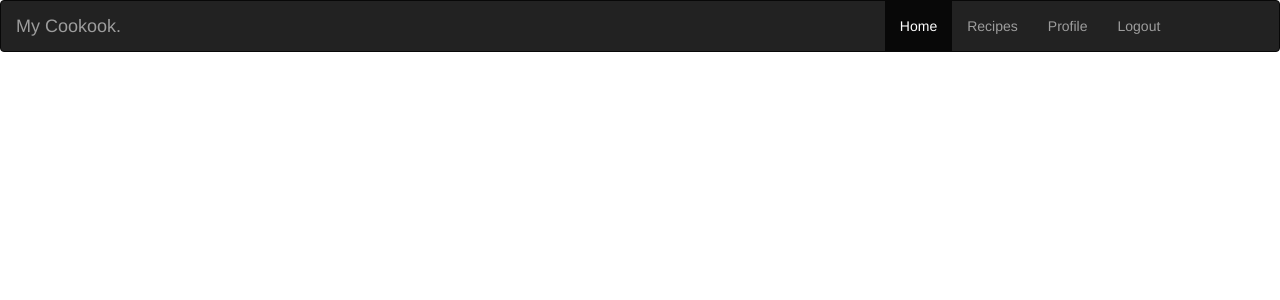
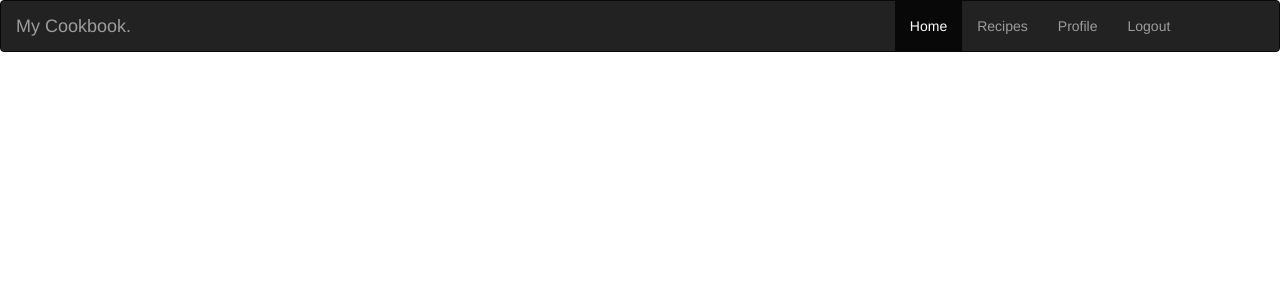
Before and after one commit to angelpatel95/cookbook, a Flask app: template templates/base.html in a window 1280 px wide. Shown: the top 300 px of the page. Run offline with Flask 2, Linux system fonts and the light colour scheme; the template is opened without the code that fills it, so the values that code supplies are empty; parts of the project's set-up code (start-up, migrations or seed data) failed here and were passed over; some libraries are stand-ins or nearby versions.

Commit message:
Update base.html

```diff
--- a/templates/base.html
+++ b/templates/base.html
@@ -1,7 +1,7 @@
 <!DOCTYPE html>
 <html lang="en">
 <head>
- <title>Bootstrap Example</title>
+ <title>My Cookbook</title>
   <meta charset="utf-8">
   <meta name="viewport" content="width=device-width, initial-scale=1">
     <link rel="stylesheet" href="/static/css/style.css">
@@ -18,7 +18,7 @@
 <nav class="navbar navbar-inverse">
   <div class="container-fluid">
     <div class="navbar-header">
-      <a class="navbar-brand" href="/">My Cookook.</a>
+      <a class="navbar-brand" href="/">My Cookbook.</a>
     </div>
     <ul class="nav navbar-nav" id="nav">
       <li class="active" id="home"><a href="/">Home</a></li>
```
